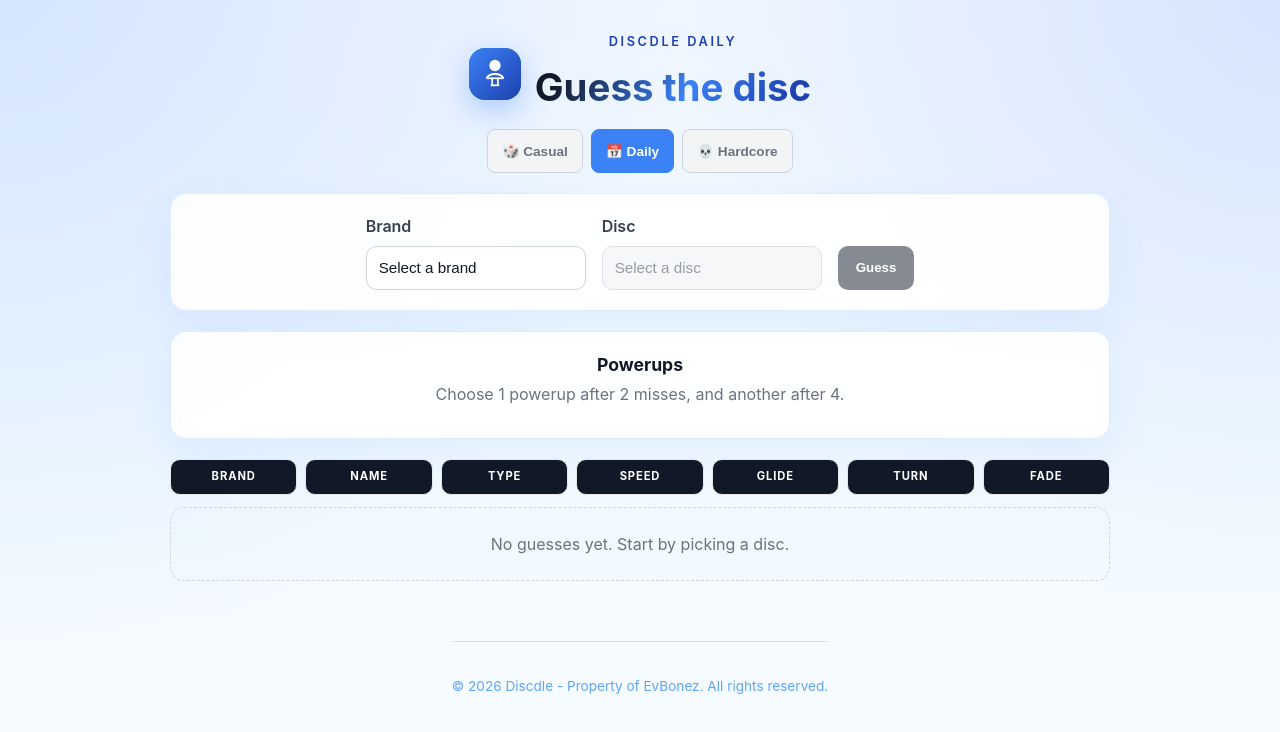
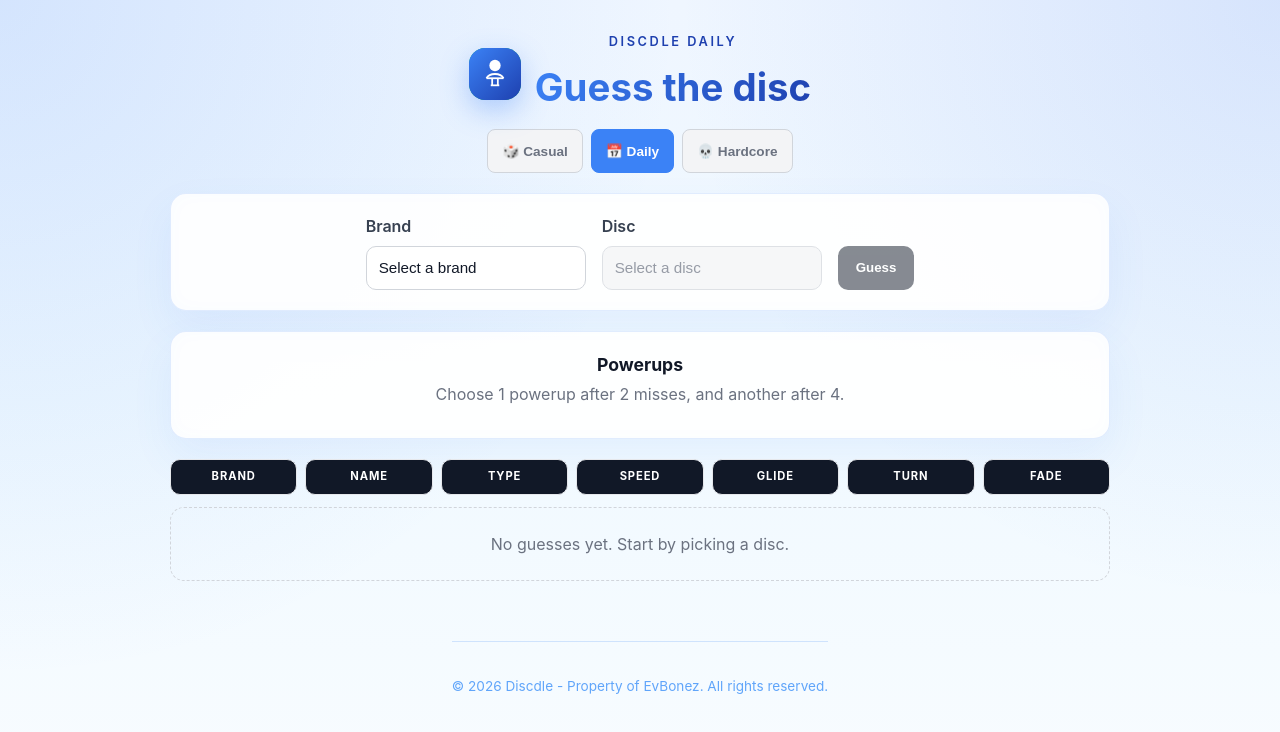
Before and after one commit to EvBonez/discdle, a React (Vite) app: page / in a window 1280 px wide. Shown: the top 732 px of the page. Built offline with nearby package versions, Linux system fonts and the light colour scheme.

Commit message:
v1.2.6 - Transition Timing Adjustments

```diff
--- a/src/App.css
+++ b/src/App.css
@@ -116,7 +116,7 @@ html.hardcore-theme .logo-mark {
 }
 
 .header h1 span {
-  background: linear-gradient(120deg, #111827 10%, #10b981 55%, #059669 90%);
+  background: linear-gradient(120deg, #10b981, #059669);
   -webkit-background-clip: text;
   background-clip: text;
   color: transparent;
@@ -130,7 +130,7 @@ html.hardcore-theme .logo-mark {
   top: 0;
   width: 100%;
   height: 100%;
-  background: linear-gradient(120deg, #111827 10%, #3b82f6 55%, #1e40af 90%);
+  background: linear-gradient(120deg, #3b82f6, #1e40af);
   -webkit-background-clip: text;
   background-clip: text;
   color: transparent;
@@ -146,7 +146,7 @@ html.hardcore-theme .logo-mark {
   top: 0;
   width: 100%;
   height: 100%;
-  background: linear-gradient(120deg, #111827 10%, #dc2626 55%, #991b1b 90%);
+  background: linear-gradient(120deg, #dc2626, #991b1b);
   -webkit-background-clip: text;
   background-clip: text;
   color: transparent;
```
Also changed, not shown: 1 other file (tests, documents, lock files or other folders).
